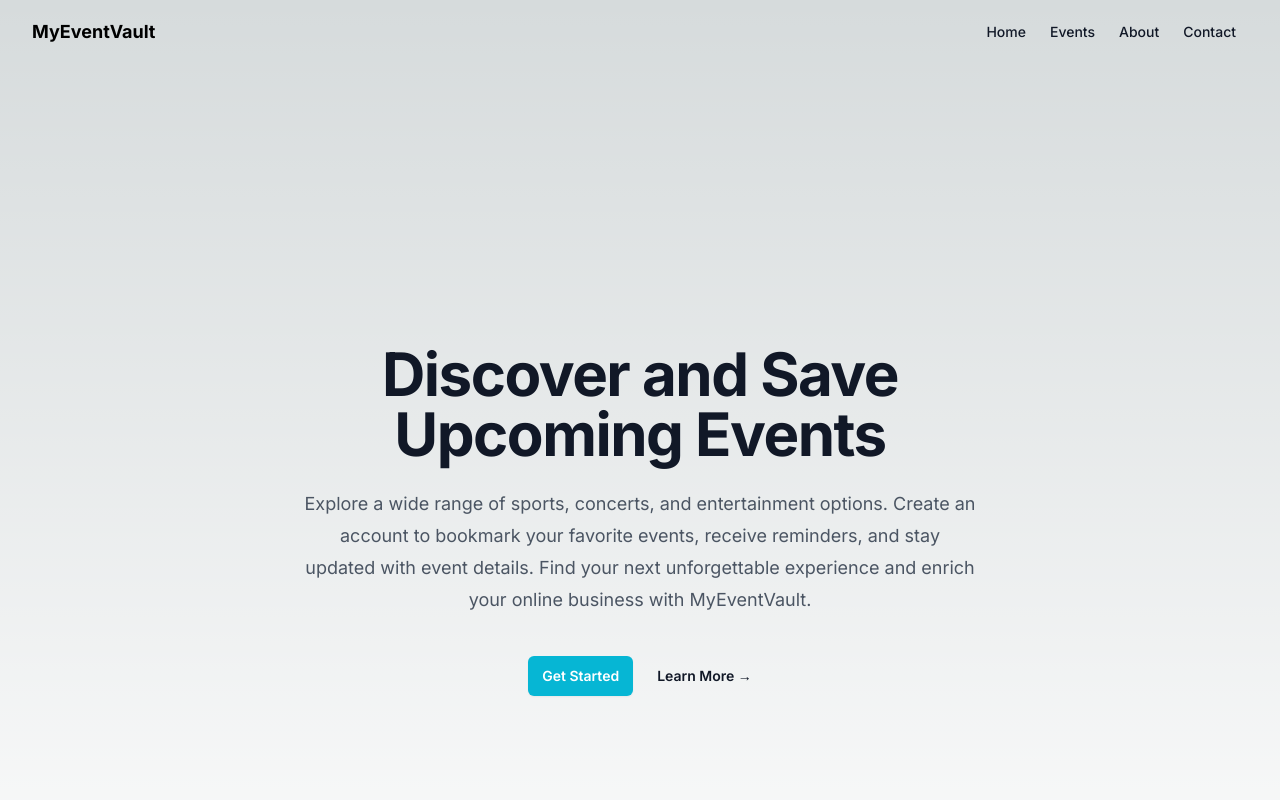
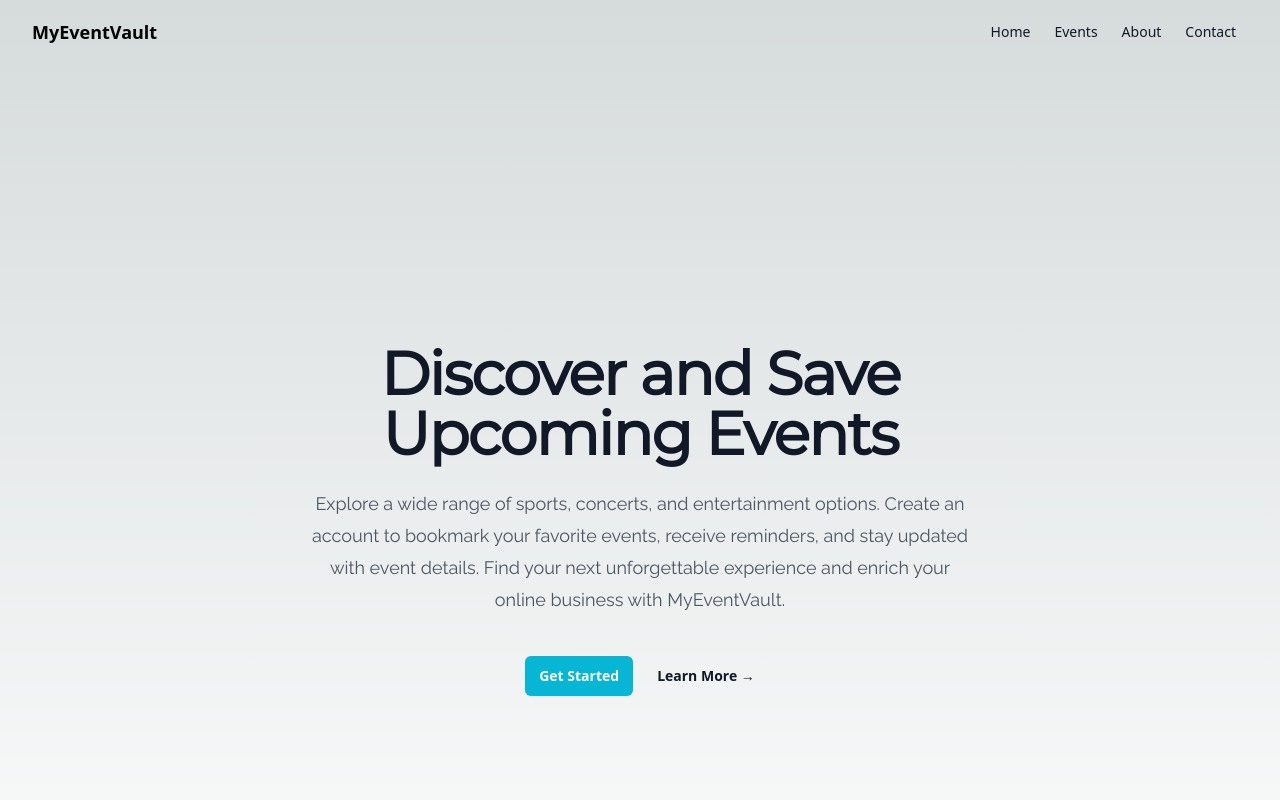
Before and after one commit to matifandy8/MyEventVault, a Next.js app: page / in a window 1280 px wide. Shown: the top 800 px of the page. Built offline with nearby package versions, Linux system fonts and the light colour scheme.

Commit message:
feat: globals fonts

```diff
--- a/src/app/globals.css
+++ b/src/app/globals.css
@@ -25,3 +25,7 @@ body {
     )
     rgb(var(--background-start-rgb));
 }
+
+h1 {
+  font-family: var(--font-mont);
+}
--- a/src/app/layout.tsx
+++ b/src/app/layout.tsx
@@ -1,10 +1,20 @@
 import Navbar from "@/components/Navbar/Navbar";
 import "./globals.css";
 import type { Metadata } from "next";
-import { Inter } from "next/font/google";
 import Footer from "@/components/Footer/Footer";
+import { Montserrat, Raleway } from "next/font/google";
 
-const inter = Inter({ subsets: ["latin"] });
+const mont = Montserrat({
+  weight: "400",
+  subsets: ["latin", "latin-ext"],
+  variable: "--font-mont",
+});
+
+const openSans = Raleway({
+  weight: ["400", "700"],
+  subsets: ["latin", "latin-ext"],
+  variable: "--font-opensans",
+});
 
 export const metadata: Metadata = {
   title: "Create Next App",
@@ -18,7 +28,7 @@ export default function RootLayout({
 }) {
   return (
     <html lang="en">
-      <body className={inter.className}>
+      <body className={`${mont.variable} ${openSans.variable}`}>
         <Navbar />
         {children}
         <Footer />
--- a/src/app/page.tsx
+++ b/src/app/page.tsx
@@ -1,5 +1,3 @@
-import Image from "next/image";
-
 export default function Home() {
   return (
     <main>
@@ -9,7 +7,7 @@ export default function Home() {
             <h1 className="text-4xl font-bold tracking-tight text-gray-900 sm:text-6xl">
               Discover and Save Upcoming Events
             </h1>
-            <p className="mt-6 text-lg leading-8 text-gray-600">
+            <p className="font-openSans mt-6 text-lg leading-8 text-gray-600">
               Explore a wide range of sports, concerts, and entertainment
               options. Create an account to bookmark your favorite events,
               receive reminders, and stay updated with event details. Find your
--- a/src/components/Navbar/Navbar.tsx
+++ b/src/components/Navbar/Navbar.tsx
@@ -13,7 +13,7 @@ export default function Navbar() {
       <div className="max-w-7xl mx-auto px-4 sm:px-6 lg:px-8">
         <div className="flex items-center justify-between h-16">
           <div className="flex items-center">
-            <a href="#" className="text-black font-bold text-lg">
+            <a href="#" className="font-mont text-black font-bold text-lg">
               MyEventVault
             </a>
           </div>
--- a/tailwind.config.js
+++ b/tailwind.config.js
@@ -1,3 +1,4 @@
+
 /** @type {import('tailwindcss').Config} */
 module.exports = {
   content: [
@@ -7,6 +8,10 @@ module.exports = {
   ],
   theme: {
     extend: {
+      fontFamily: {
+        mont:  ['var(--font-mony)'],
+        openSans:   ['var(--font-opensans)'],
+      },
       backgroundImage: {
         'gradient-radial': 'radial-gradient(var(--tw-gradient-stops))',
         'gradient-conic':
```
